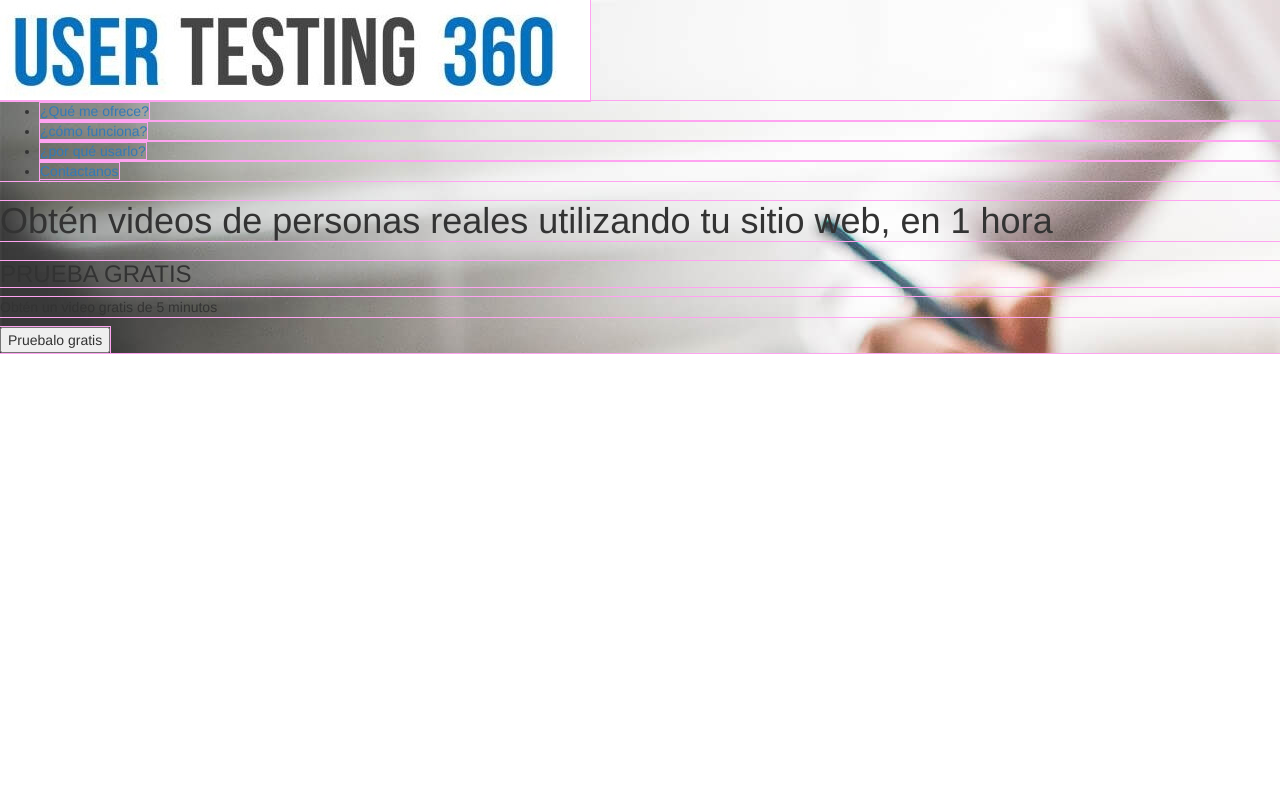
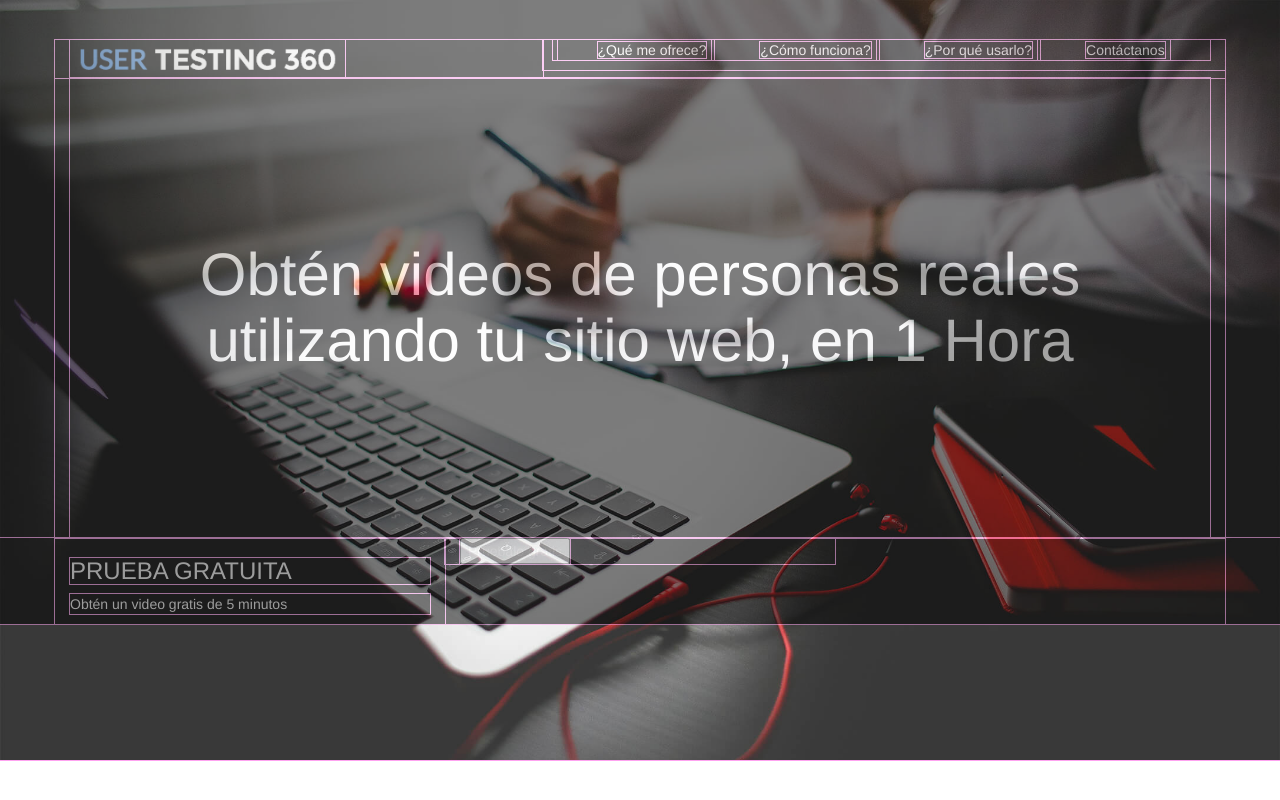
Before and after one commit to Clauloayza/user360, a plain HTML site: page index.html in a window 1280 px wide. Drawn offline with Linux system fonts and the light colour scheme.

Commit message:
solo header

```diff
--- a/css/main.css
+++ b/css/main.css
@@ -2,10 +2,40 @@
 *{
     outline: 1px solid #ffa3f1;
 }
-
+body{
+    margin: 0;
+    padding: 0;
+}
 
 /*-------------HEADER-------------*/
+.oscuro{
+    background: #000;
+    opacity: 0.5;
+    padding-top: 40px;
+}
 header{
     background-image: url(../image/large.jpg);
-
+    background-repeat: no-repeat;
+    background-size: cover;
+    height: 760px;
+    color: #fff;
 }
+header img{
+    width: 60%;
+}
+header li a{
+    color: #fff;
+    list-style: none;
+    text-decoration: none;
+    margin-left: 40px;
+}
+header .frase{
+   height: 460px;
+   text-align: center;
+   display: table;
+}
+header h1{
+   font-size: 60px;
+    display: table-cell;
+    vertical-align: middle;
+}
--- a/index.html
+++ b/index.html
@@ -12,19 +12,42 @@
 		<!--Escribe aqui tu codigo-->
    <!-------------------------HEADER------------->
    <header>
-       <img src="image/logo-2.jpg" alt="">
-       <ul>
-           <li><a href="">¿Qué me ofrece?</a></li>
-           <li><a href="">¿cómo funciona?</a></li>
-           <li><a href="">¿por qué usarlo?</a></li>
-           <li><a href="">Contactanos</a></li>
-      </ul>
-      <h1>Obtén videos de personas reales utilizando tu sitio web, en 1 hora</h1>
-      <div>
-          <h3>PRUEBA GRATIS</h3>
-          <p>Obtén un video gratis de 5 minutos</p>
-          <button>Pruebalo gratis</button>
-      </div>
+     <div class="oscuro">
+       <div class="container">
+        <div class="row">
+            <div class="col-md-5">
+               <img class="img-responsive" src="image/user-r.png" alt="">
+            </div>
+            <div class="col-md-7">
+              <nav>
+               <ul class="list-inline">
+                 <li><a href="">¿Qué me ofrece?</a></li>
+                 <li><a href="">¿Cómo funciona?</a></li>
+                 <li><a href="">¿Por qué usarlo?</a></li>
+                 <li><a href="">Contáctanos</a></li>
+               </ul>
+              </nav>
+            </div>
+         </div>
+         <div class="frase">
+           <h1>Obtén videos de personas reales utilizando tu sitio web, en 1 Hora</h1>
+         </div>
+       </div>
+       <div class="azul">
+           <div class="container">
+               <div class="row">
+                   <div class="col-md-4">
+                      <h3>PRUEBA GRATUITA</h3>
+                      <p>Obtén un video gratis de 5 minutos</p>
+                   </div>
+                   <div class="col-md-4">
+                       <button>Pruebalo gratis</button>
+                   </div>
+               </div>
+           </div>
+       </div>
+     </div>
    </header>
+    <!-------------------------HEADER------------->
     </body>
 </html>
```
